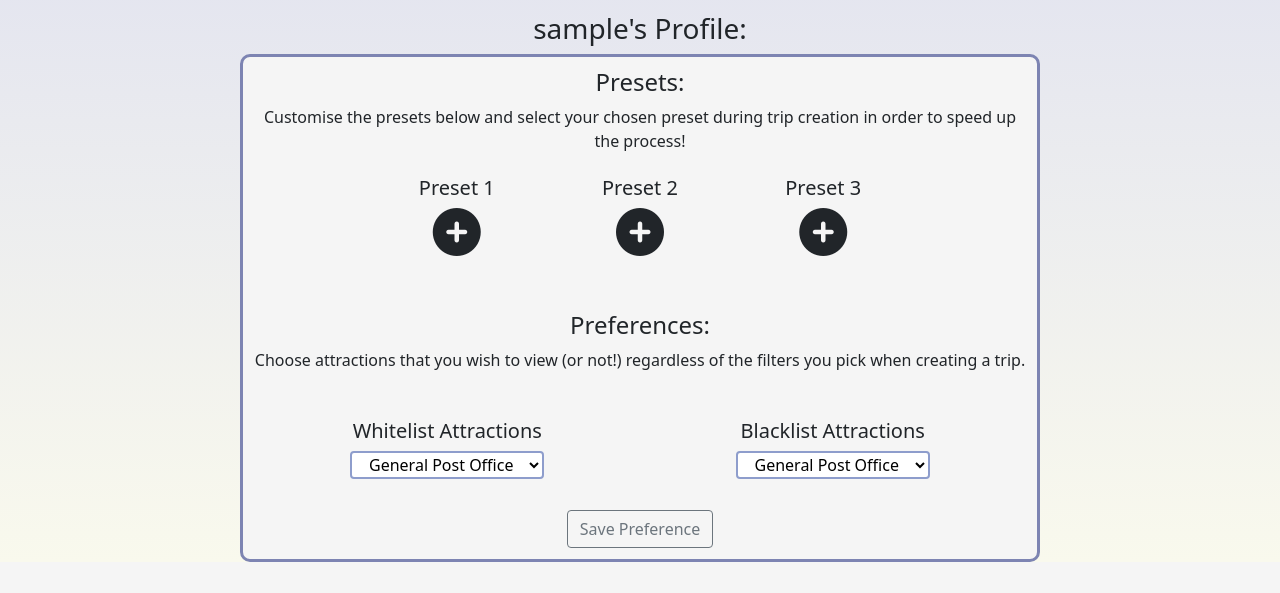
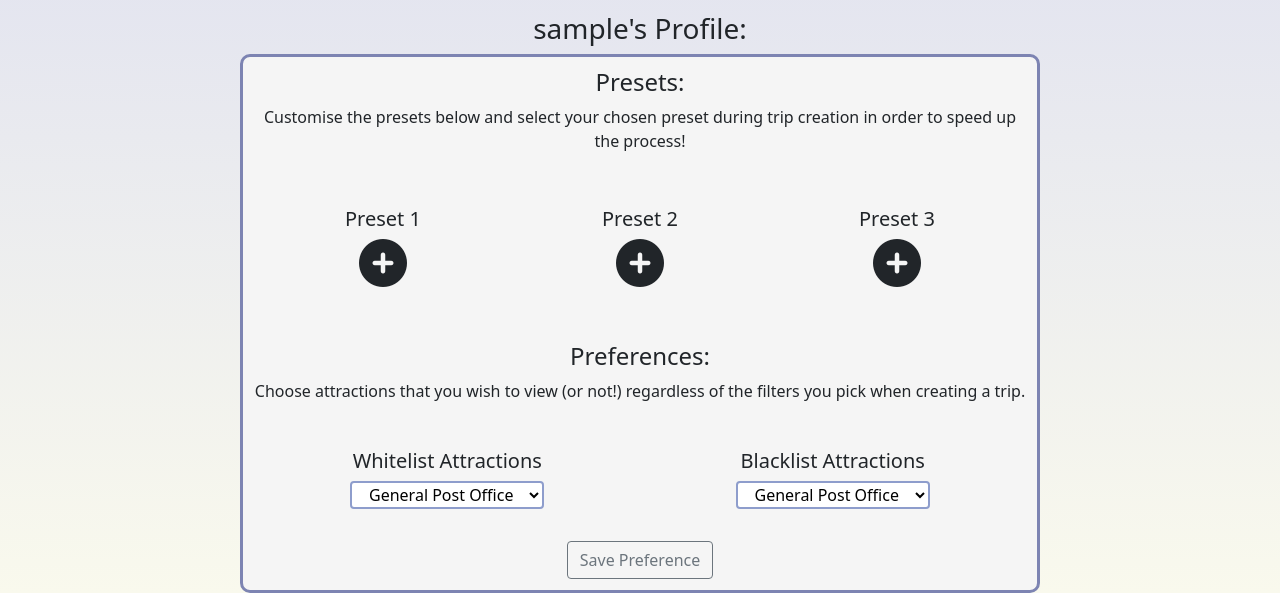
Before and after one commit to AaronGr767/FYP, a Django app: page /edit in a window 1280 px wide. Shown: the part 320-913 px from the top of the page. Before the commit the page ends 882 px from the top, so only its background shows below. Run offline with Django 4.2, Linux system fonts and the light colour scheme; the visitor is signed in with stand-in values (Sample User, id 1); data that the repository does not hold is empty; some libraries are stand-ins or nearby versions.

Commit message:
Improved preset visual

```diff
--- a/Prototype/main/static/style/style.css
+++ b/Prototype/main/static/style/style.css
@@ -204,19 +204,6 @@ h1{
 
 /*PROFILE*/
 
-
-#preset1{
-    margin-right:5%;
-}
-
-#preset2{
-    margin-left:5%;
-    margin-right:5%;
-}
-
-#preset3{
-    margin-left:5%;
-}
 
 #presCont{
     width: min(90vw,100vh);
--- a/Prototype/main/templates/editProfile.html
+++ b/Prototype/main/templates/editProfile.html
@@ -14,24 +14,37 @@
                 <h4>Presets:</h4>
                 <p>Customise the presets below and select your chosen preset during trip creation in order to speed up
                     the process!</p>
-                <div id="nav-buttons">
-                    <button type="button" onclick=renderPresets(1) id="preset1" class="btn btn-outline"
+                <div class="container-fluid">
+                        <div class="row">
+                            <div class="col-md-4" style="margin-top:4%">
+                                <button type="button" onclick=renderPresets(1) id="preset1" class="btn btn-outline"
                             data-bs-toggle="modal" data-bs-target="#preset1Modal">
                         <h5>Preset 1</h5>
                         <i class="fa-solid fa-circle-plus fa-3x"></i>
                     </button>
-
-                    <button type="button" onclick=renderPresets(2) id="preset2" class="btn btn-outline"
+                            </div>
+                            <div class="col-md-4" style="margin-top:4%">
+                                <button type="button" onclick=renderPresets(2) id="preset2" class="btn btn-outline"
                             data-bs-toggle="modal" data-bs-target="#preset2Modal">
                         <h5>Preset 2</h5>
                         <i class="fa-solid fa-circle-plus fa-3x"></i>
                     </button>
-
-                    <button type="button" onclick=renderPresets(3) id="preset3" class="btn btn-outline"
+                            </div>
+                            <div class="col-md-4" style="margin-top:4%">
+                                <button type="button" onclick=renderPresets(3) id="preset3" class="btn btn-outline"
                             data-bs-toggle="modal" data-bs-target="#preset3Modal">
                         <h5>Preset 3</h5>
                         <i class="fa-solid fa-circle-plus fa-3x"></i>
                     </button>
+                            </div>
+                        </div>
+                    </div>
+                <div id="nav-buttons">
+
+
+
+
+
                 </div>
 
                 <div class="modal fade" id="preset1Modal" tabindex="-1" aria-labelledby="presetModal1Label"
```
